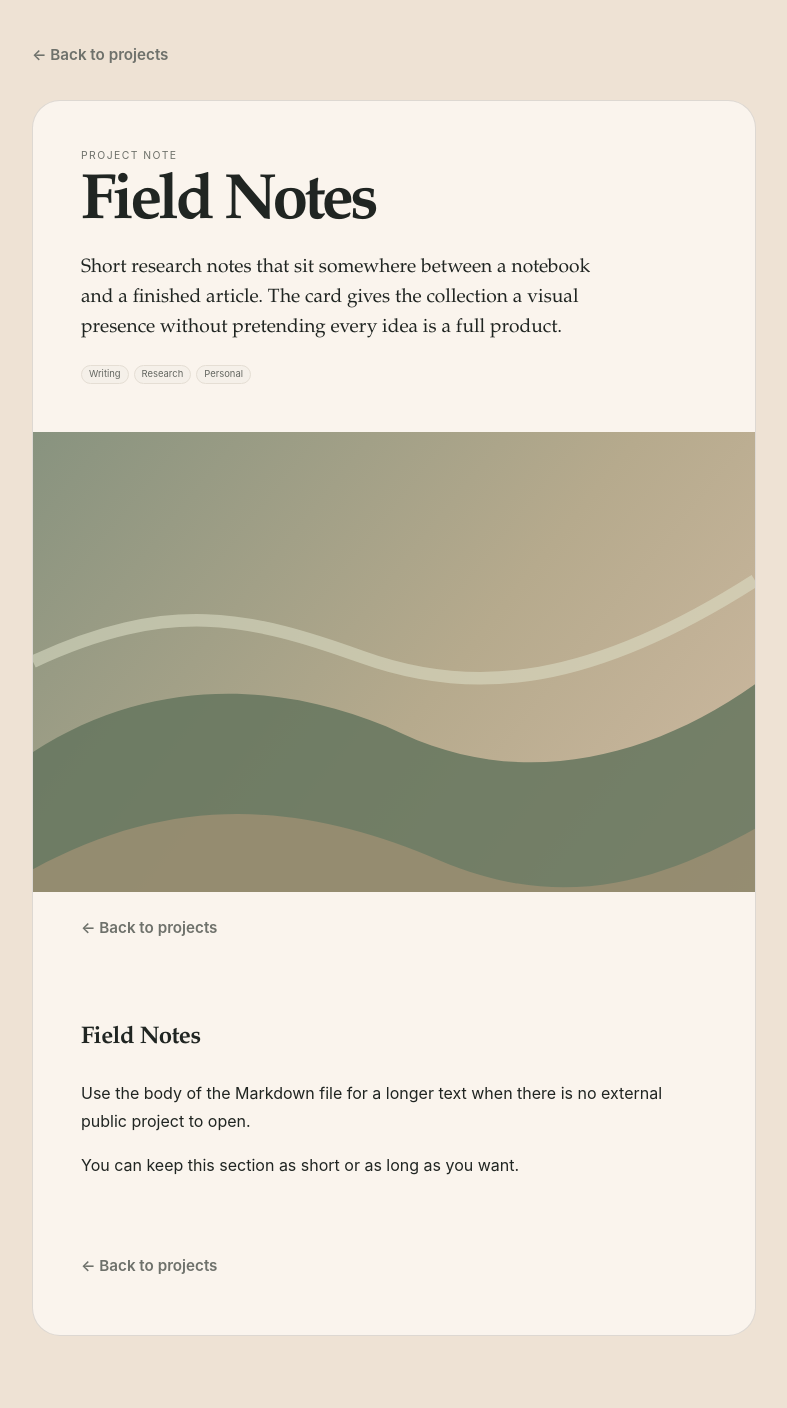
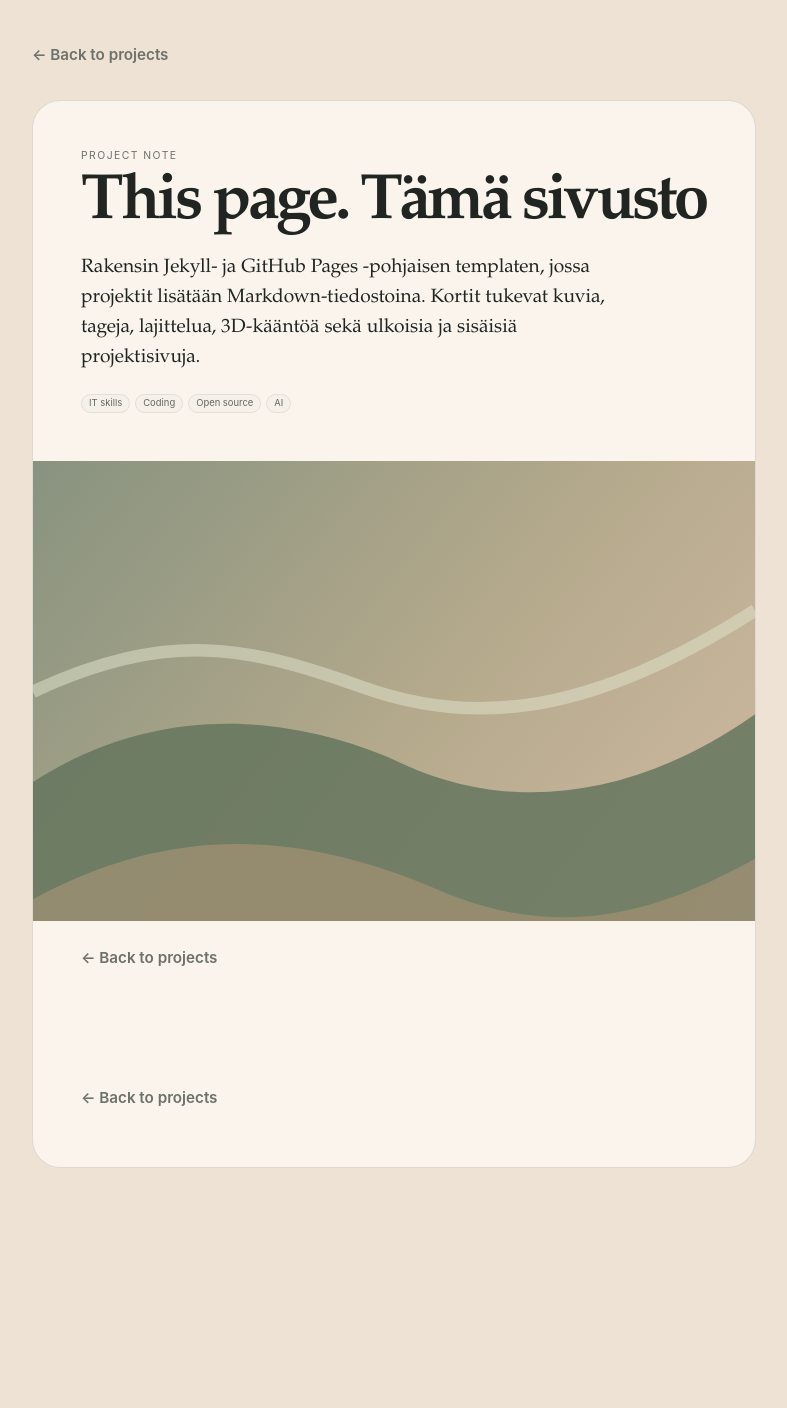
Before and after one commit to NinaLista/done, a Jekyll site: the page built from _projects/field-notes.md, in a window 1280 px wide. Shown: the whole page, without its empty margins (246-1033 px from the left). Built offline with Jekyll 4.4.1, drawn with Linux system fonts in a browser that asks for light colours; after the commit the page ends 1240 px from its top, so only the background shows below that.

Commit message:
Update field notes md

```diff
--- a/_projects/field-notes.md
+++ b/_projects/field-notes.md
@@ -1,16 +1,11 @@
 ---
-title: "Field Notes"
+title: "This page. Tämä sivusto"
 date: 2026-06-11
-tags: [Writing, Research, Personal]
-short_text: "Observations on technology, creativity, and what comes next."
-back_text: "Short research notes that sit somewhere between a notebook and a finished article. The card gives the collection a visual presence without pretending every idea is a full product."
+tags: [IT skills, Coding, Open source, AI]
+short_text: "Suunnittelin ja toteutin tämän projektisivuston. Template-repo saatavilla."
+back_text: "Rakensin Jekyll- ja GitHub Pages -pohjaisen templaten, jossa projektit lisätään Markdown-tiedostoina. Kortit tukevat kuvia, tageja, lajittelua, 3D-kääntöä sekä ulkoisia ja sisäisiä projektisivuja."
 image: /assets/images/fieldnotes.svg
 image_position: 50% 52%
 card_style: image
 card_size: standard
 ---
-## Field Notes
-
-Use the body of the Markdown file for a longer text when there is no external public project to open.
-
-You can keep this section as short or as long as you want.
```
